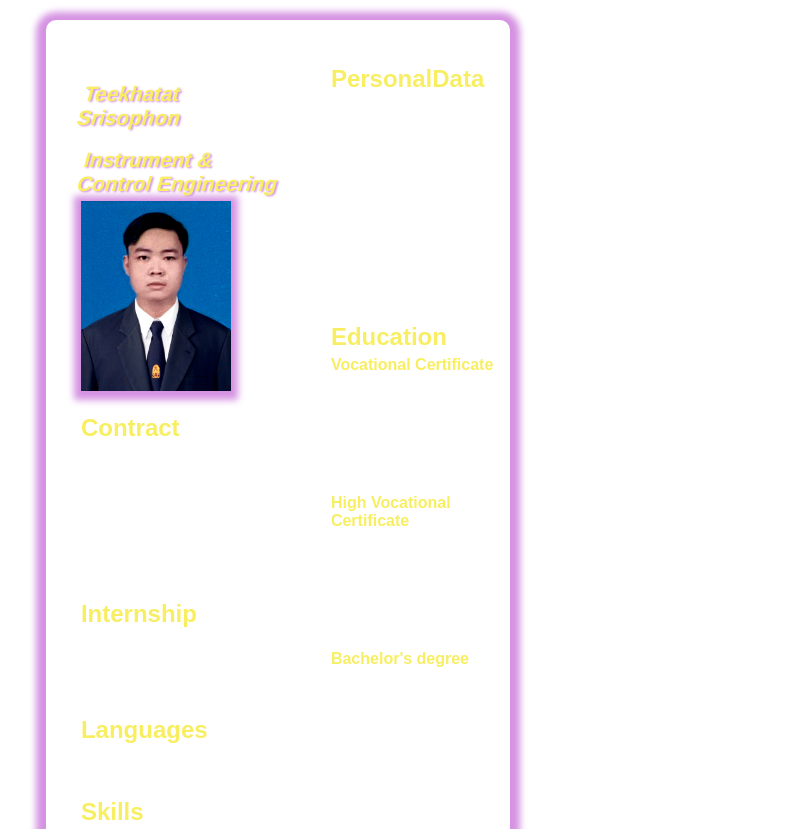
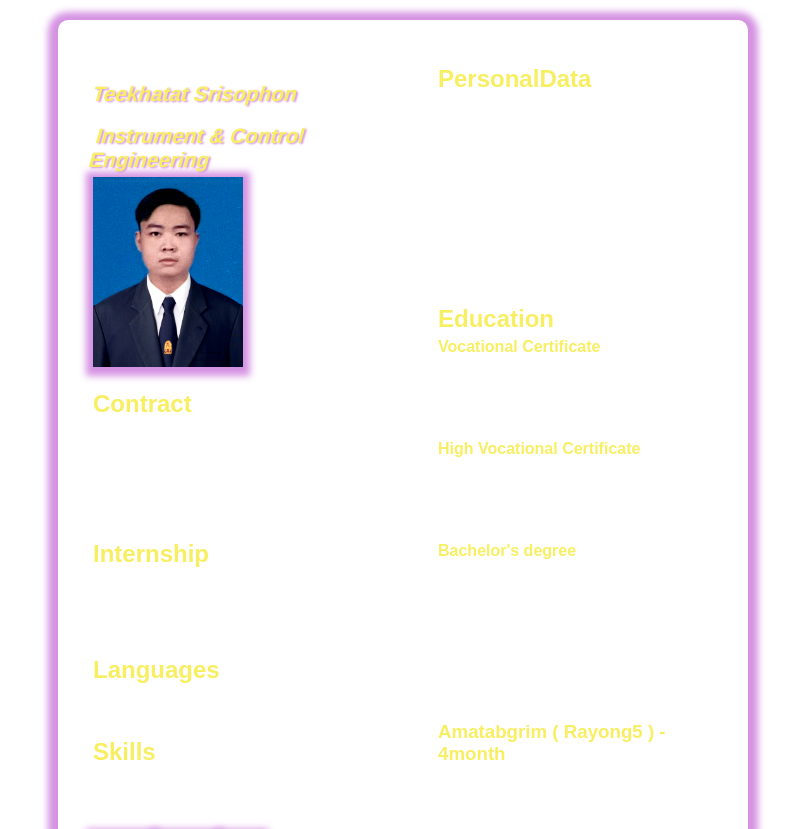
Before and after one commit to Jst4m/MyResume, a plain HTML site: page index.html in a window 1280 px wide. Shown: the top 829 px of the page, without its empty margins (262-1055 px from the left). Drawn offline with Linux system fonts and the light colour scheme; a web font is replaced by a local one.

Commit message:
Update index.html

```diff
--- a/index.html
+++ b/index.html
@@ -41,7 +41,7 @@
 
              margin-top: auto;
             margin-bottom: auto;
-            margin-right: 500px;
+            margin-right: 250px;
             box-shadow: 0px 2px 7px 10px rgb(213, 146, 226);
             border-radius: 10px;
 
```
